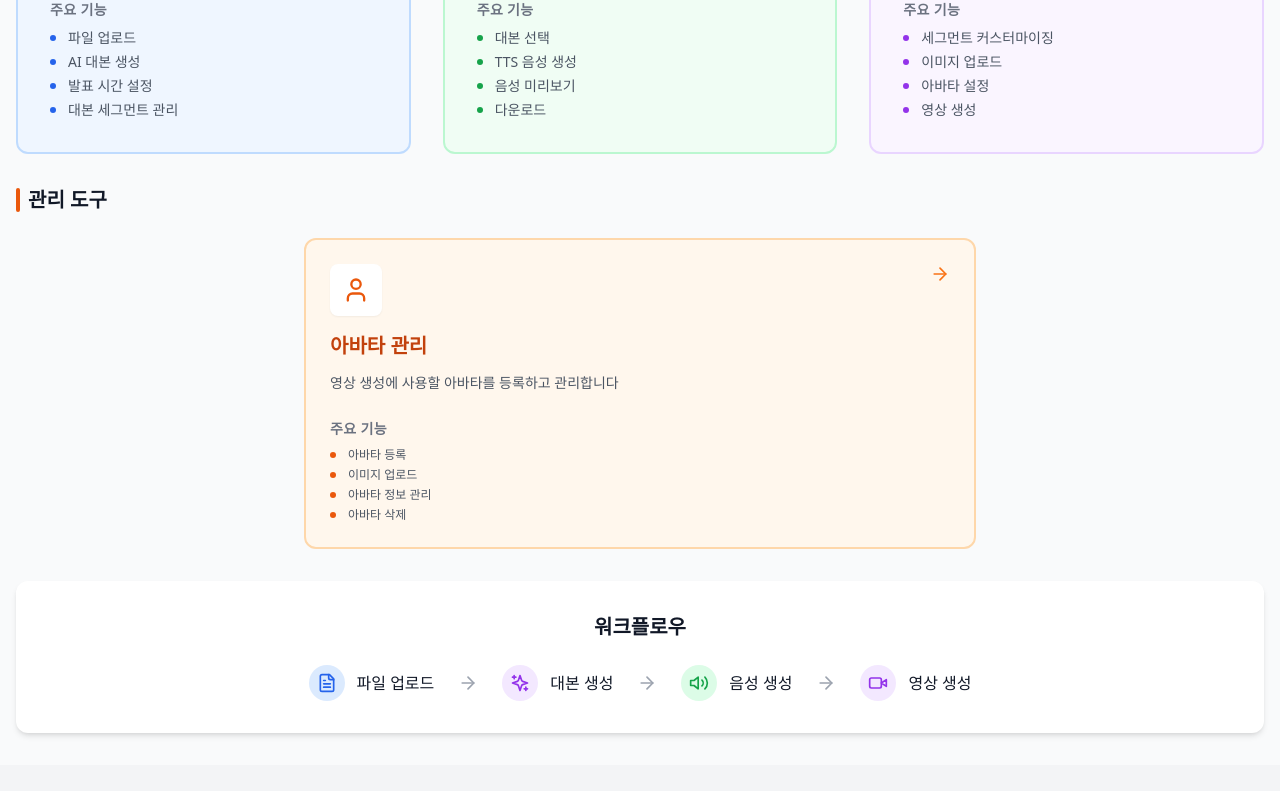
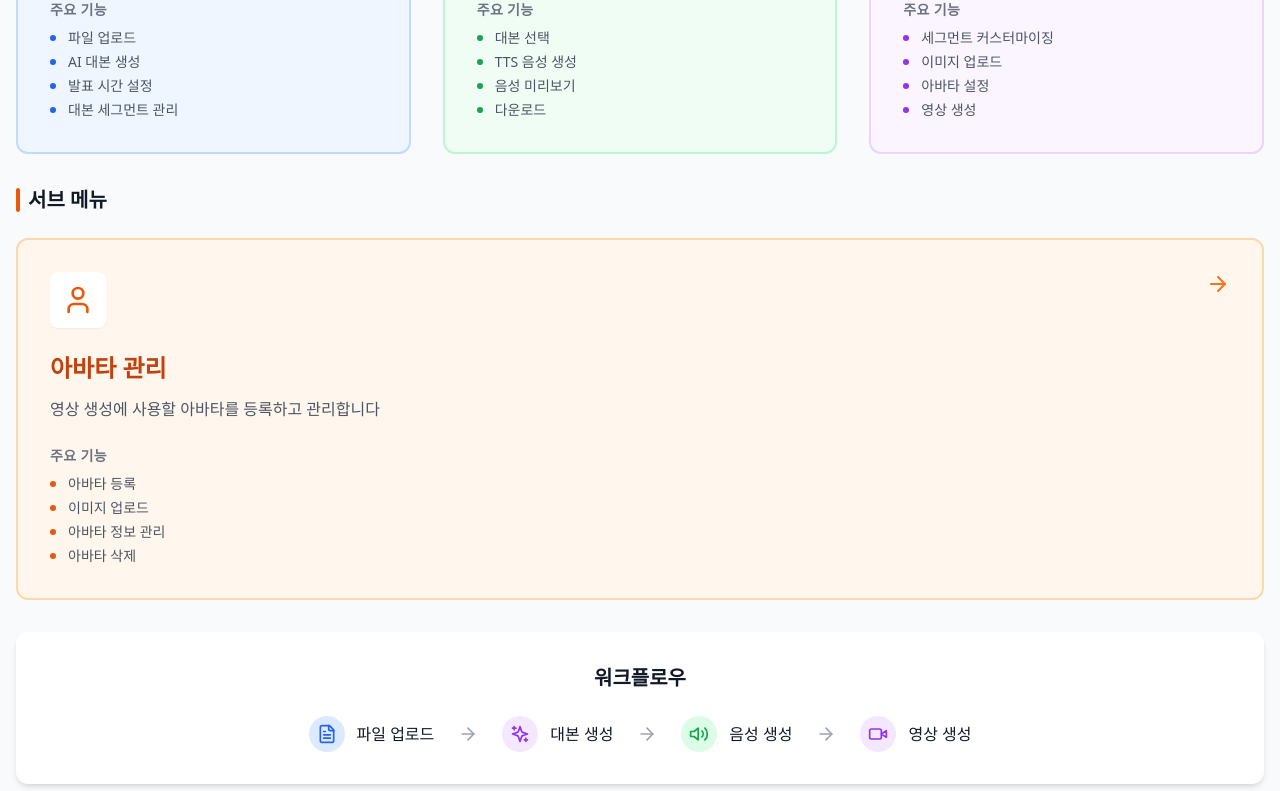
Before and after one commit to J-Soo/sd-ai-conference-front, a React (Vite) app: page / in a window 1280 px wide. Shown: the part 663-1454 px from the top of the page. Built offline with nearby package versions, Linux system fonts and the light colour scheme; no server answers.

Commit message:
홈페이지 메뉴 레이아웃 최종 수정

```diff
--- a/src/pages/HomePage.tsx
+++ b/src/pages/HomePage.tsx
@@ -8,7 +8,7 @@ interface HomePageProps {
 }
 
 const HomePage: React.FC<HomePageProps> = ({ darkMode, onNavigate }) => {
-  // 메인 기능 메뉴 (1열)
+  // 메인 메뉴 (1열)
   const mainMenuItems = [
     {
       id: 'script-generation' as PageType,
@@ -91,24 +91,24 @@ const HomePage: React.FC<HomePageProps> = ({ darkMode, onNavigate }) => {
         key={item.id}
         onClick={() => onNavigate(item.id)}
         className={`group cursor-pointer rounded-xl border-2 transition-all duration-300 transform hover:scale-105 hover:shadow-lg
-          ${size === 'large' ? 'p-8' : 'p-6'}
+          ${size === 'large' ? 'p-8' : 'p-8'}
           ${colors.bg} ${colors.border}`}
       >
-        <div className={`flex items-start justify-between ${size === 'large' ? 'mb-6' : 'mb-4'}`}>
+        <div className={`flex items-start justify-between ${size === 'large' ? 'mb-6' : 'mb-6'}`}>
           <div className={`p-3 rounded-lg ${darkMode ? 'bg-gray-800' : 'bg-white'} shadow-sm`}>
-            <IconComponent className={colors.icon} size={size === 'large' ? 32 : 28} />
+            <IconComponent className={colors.icon} size={size === 'large' ? 32 : 32} />
           </div>
           <ArrowRight
             className={`transition-all duration-300 transform group-hover:translate-x-1 ${colors.arrow}`}
-            size={size === 'large' ? 24 : 20}
+            size={size === 'large' ? 24 : 24}
           />
         </div>
 
-        <h3 className={`font-bold mb-3 ${size === 'large' ? 'text-2xl' : 'text-xl'} ${colors.title}`}>
+        <h3 className={`font-bold mb-3 ${size === 'large' ? 'text-2xl' : 'text-2xl'} ${colors.title}`}>
           {item.title}
         </h3>
 
-        <p className={`mb-6 leading-relaxed ${size === 'large' ? 'text-base' : 'text-sm'} ${darkMode ? 'text-gray-300' : 'text-gray-600'}`}>
+        <p className={`mb-6 leading-relaxed ${size === 'large' ? 'text-base' : 'text-base'} ${darkMode ? 'text-gray-300' : 'text-gray-600'}`}>
           {item.description}
         </p>
 
@@ -118,7 +118,7 @@ const HomePage: React.FC<HomePageProps> = ({ darkMode, onNavigate }) => {
           </h4>
           <ul className="space-y-1">
             {item.features.map((feature: string, index: number) => (
-              <li key={index} className={`flex items-center ${size === 'large' ? 'text-sm' : 'text-xs'} ${darkMode ? 'text-gray-300' : 'text-gray-600'}`}>
+              <li key={index} className={`flex items-center ${size === 'large' ? 'text-sm' : 'text-sm'} ${darkMode ? 'text-gray-300' : 'text-gray-600'}`}>
                 <div className={`w-1.5 h-1.5 rounded-full mr-3 ${colors.icon.replace('text-', 'bg-')}`}></div>
                 {feature}
               </li>
@@ -143,13 +143,13 @@ const HomePage: React.FC<HomePageProps> = ({ darkMode, onNavigate }) => {
         </p>
       </div>
 
-      {/* 메인 기능 메뉴 (1열) */}
+      {/* 메인 메뉴 (1열) */}
       <div className="space-y-4">
         <div className="flex items-center space-x-2 mb-6">
           <div className={`w-1 h-6 rounded-full ${darkMode ? 'bg-blue-500' : 'bg-blue-600'}`}></div>
-          <h3 className="text-xl font-bold">메인 기능</h3>
+          <h3 className="text-xl font-bold">메인 메뉴</h3>
         </div>
-        <div className="grid md:grid-cols-3 gap-8 max-w-7xl mx-auto">
+        <div className="grid md:grid-cols-3 gap-8">
           {mainMenuItems.map((item) => renderMenuCard(item, 'large'))}
         </div>
       </div>
@@ -158,10 +158,10 @@ const HomePage: React.FC<HomePageProps> = ({ darkMode, onNavigate }) => {
       <div className="space-y-4">
         <div className="flex items-center space-x-2 mb-6">
           <div className={`w-1 h-6 rounded-full ${darkMode ? 'bg-orange-500' : 'bg-orange-600'}`}></div>
-          <h3 className="text-xl font-bold">관리 도구</h3>
+          <h3 className="text-xl font-bold">서브 메뉴</h3>
         </div>
-        <div className="grid md:grid-cols-1 gap-6 max-w-2xl mx-auto">
-          {subMenuItems.map((item) => renderMenuCard(item, 'small'))}
+        <div className="grid md:grid-cols-1 gap-6">
+          {subMenuItems.map((item) => renderMenuCard(item, 'large'))}
         </div>
       </div>
 
```
